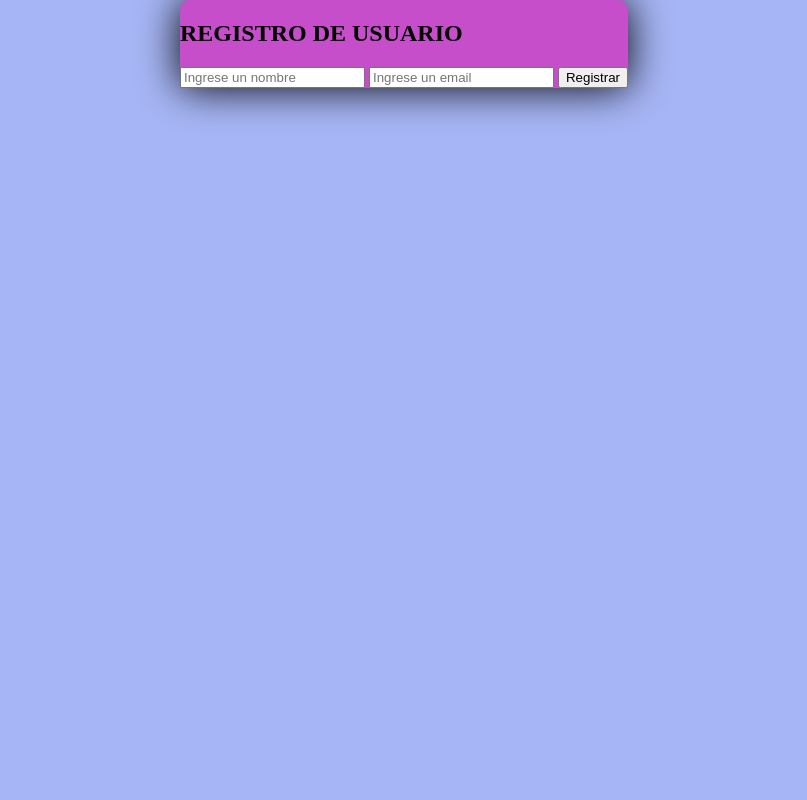
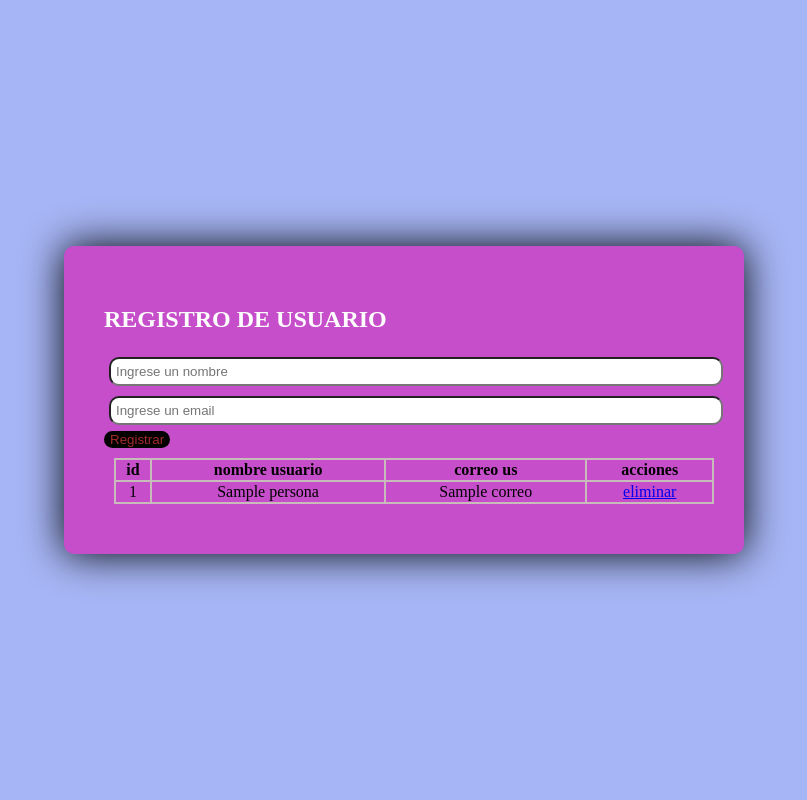
Before and after one commit to GermanMarquez56/Crud, a Flask app: template templates/crud.html in a window 1280 px wide. Shown: the whole page, without its empty margins (236-1043 px from the left). Run offline with Flask 3, Linux system fonts and the light colour scheme; the template is opened without the code that fills it: most values are stand-ins (such as "Sample title", 1, 10 or a date in 2020).

Commit message:
14 Mayo 2025

```diff
--- a/main.py
+++ b/main.py
@@ -11,8 +11,17 @@ def crud():
     if request.method=="POST":
         nombre=request.form["nombre"]
         correo=request.form["correo"]
+        usuario.append({"id": id_contador, "nombre": nombre, "correo": correo})
+        id_contador+=1
+        #print (usuario)
 
-    return render_template("crud.html")
+    eliminar_id=request.args.get("eliminar")
+    if eliminar_id:
+        for diccionario in usuario:
+            if str(diccionario["id"])==eliminar_id:
+                usuario.remove(diccionario)
+                break
+    return render_template("crud.html", usuario=usuario)
 
 
 
--- a/static/style.css
+++ b/static/style.css
@@ -5,6 +5,7 @@ body{
     justify-content: center;
     align-items: center;
     margin: 0;
+    min-height: 100vh;
 }
 
 .contenedor{
@@ -12,7 +13,34 @@ body{
     border-radius: 10px;
     max-width: 600px;
     box-shadow: 0 0 40px black;
-    padding: 20px
-    width 90%;
+    padding: 40px;
+    width: 90%;
 
 }
+
+form input{
+    width: 100%;
+    margin: 5px;
+    padding: 5px;
+    border-radius: 10px;
+}
+
+button{
+    background-color: black;
+    border-radius: 10px;
+    color: brown;
+    cursor: pointer;
+    border: none;
+
+}
+
+table{
+    width: 100%;
+    border-collapse: collapse;
+    margin: 10px;
+}
+
+table,th, td{
+    border: 2px solid rgb(202, 187, 187);
+    text-align: center;
+}
--- a/templates/crud.html
+++ b/templates/crud.html
@@ -11,7 +11,7 @@
 
 <div class="contenedor">
 
-    <h2>
+    <h2 style="color: rgb(255, 255, 255);">
         REGISTRO DE USUARIO
     </h2>
 
@@ -22,7 +22,16 @@
         <button>Registrar</button>
     </form>
     <table>
+        <tr><th>id</th><th>nombre usuario</th><th>correo us</th><th>acciones</th></tr>
+        {% for persona in usuario   %}
+        <tr>
+            <td>{{ persona.id }}</td>
+            <td>{{ persona.nombre }}</td>
+            <td>{{ persona.correo }}</td>
+            <td><a href="/?eliminar={{ persona.id }}">eliminar</a></td>
+        </tr>
 
+        {% endfor %}
     </table>
 
 
```
